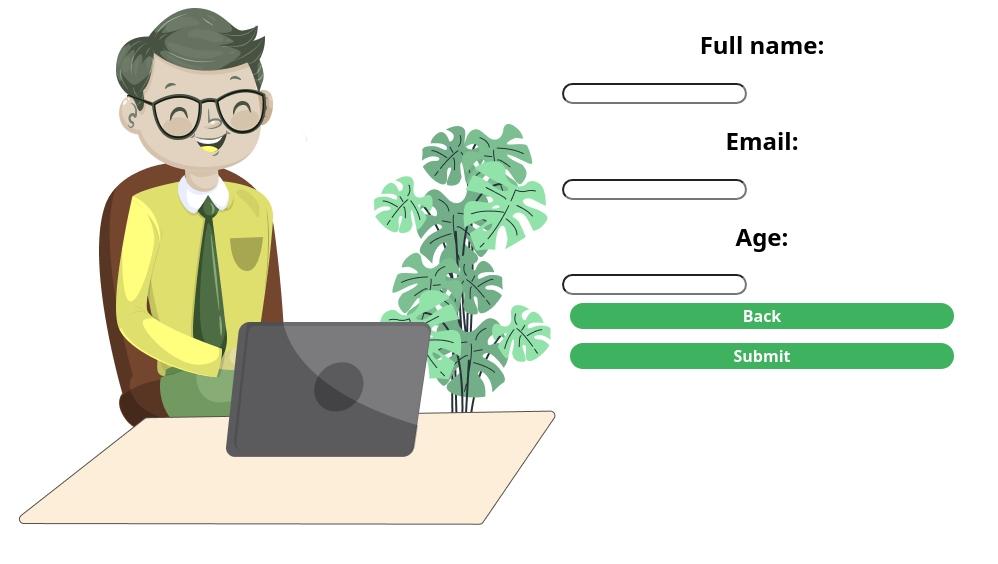
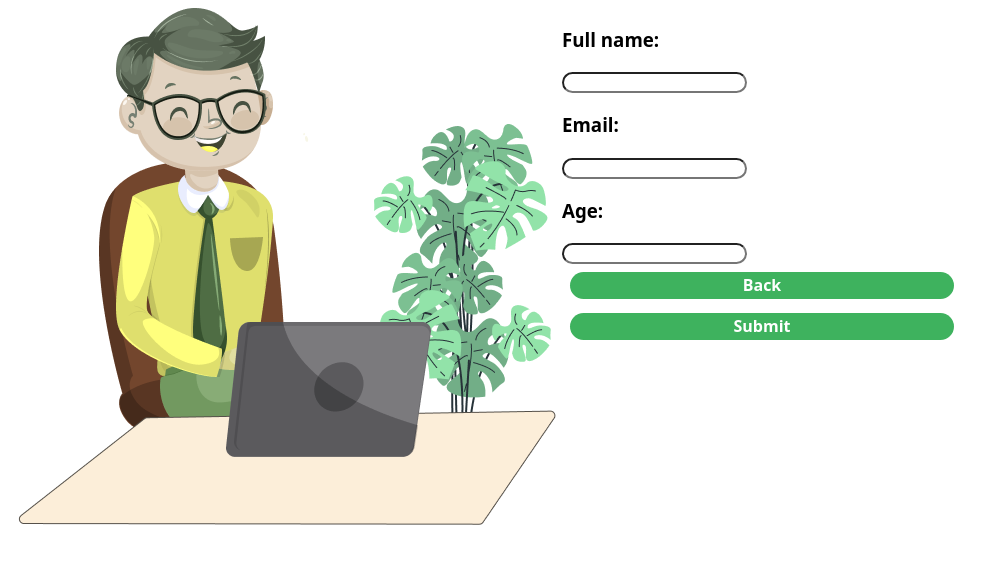
Before and after one commit to Reinaldo1209/1st-challenge-scholarship-program-aws-react, a plain HTML site: page index6.html in a window 1280 px wide. Shown: the whole page, without its empty margins (0-998 px from the left). Drawn offline with Linux system fonts and the light colour scheme.

Commit message:
Sexto commit: pequenas alterações

```diff
--- a/index6.html
+++ b/index6.html
@@ -11,11 +11,11 @@
     <img src="five.png" alt="" class="img2">
     <section>
         <div>
-            <label for="nome"><h2>Full name:</h2></label>
+            <label for="nome"><h3>Full name:</h3></label>
             <input type="text" id="nome" name="nome" required>
-            <label for="email"><h2>Email:</h2></label>
+            <label for="email"><h3>Email:</h3></label>
             <input type="email" name="email" id="email" required>
-            <label for="age"><h2>Age:</h2></label>
+            <label for="age"><h3>Age:</h3></label>
             <input type="text">
         </div>
         <div>
--- a/style3.css
+++ b/style3.css
@@ -25,6 +25,7 @@ a{
 
 .gr{
     width: 380px;
+    height: 23px;
 }
 
 a:hover{
--- a/style4.css
+++ b/style4.css
@@ -23,6 +23,7 @@ a{
 
 .gr{
     width: 380px;
+    height: 23px;
 }
 
 a:hover{
--- a/style5.css
+++ b/style5.css
@@ -23,6 +23,7 @@ a{
 
 .gr{
     width: 380px;
+    height: 23px;
 }
 a:hover{
     background: #FFFF7D;
--- a/style6.css
+++ b/style6.css
@@ -18,6 +18,7 @@ a{
 
 .gr{
     width: 380px;
+    height: 23px;
 }
 
 a:hover{
```
Also changed, not shown: style.css (+9 -0 lines).
